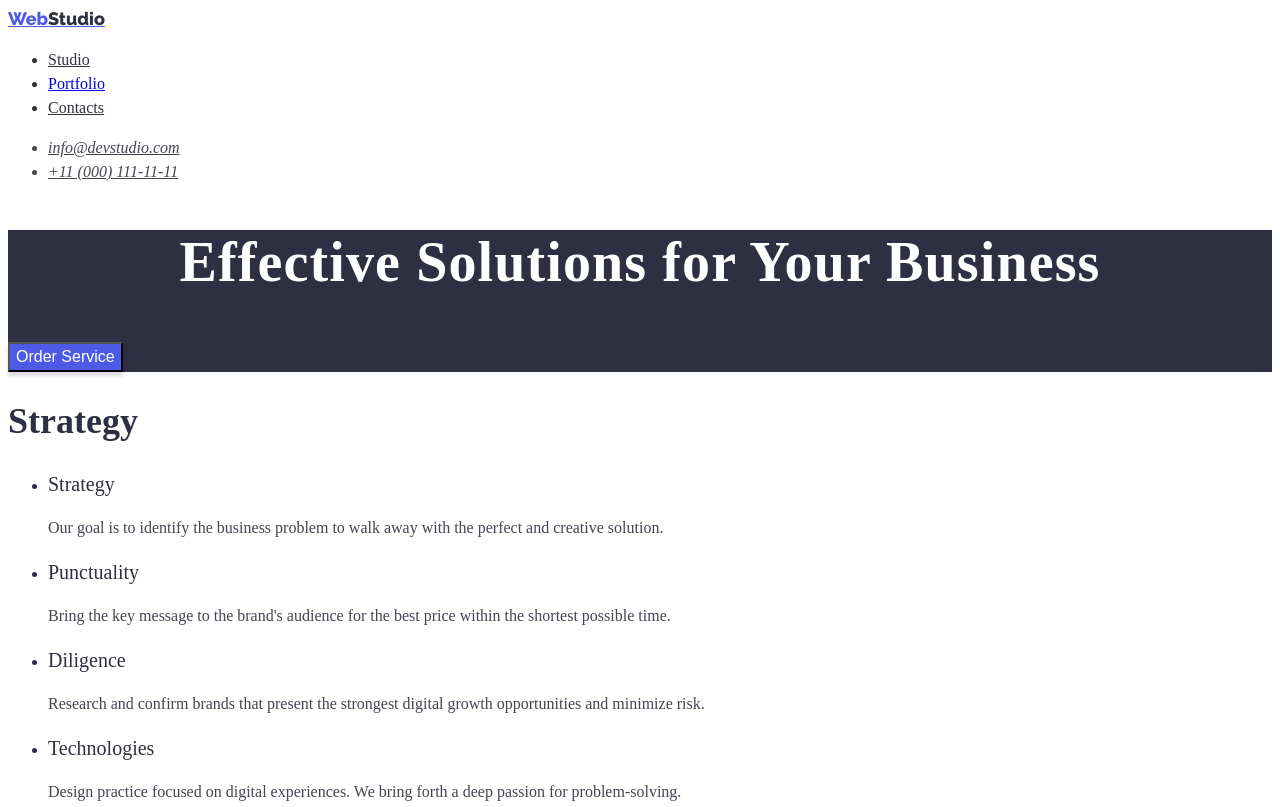
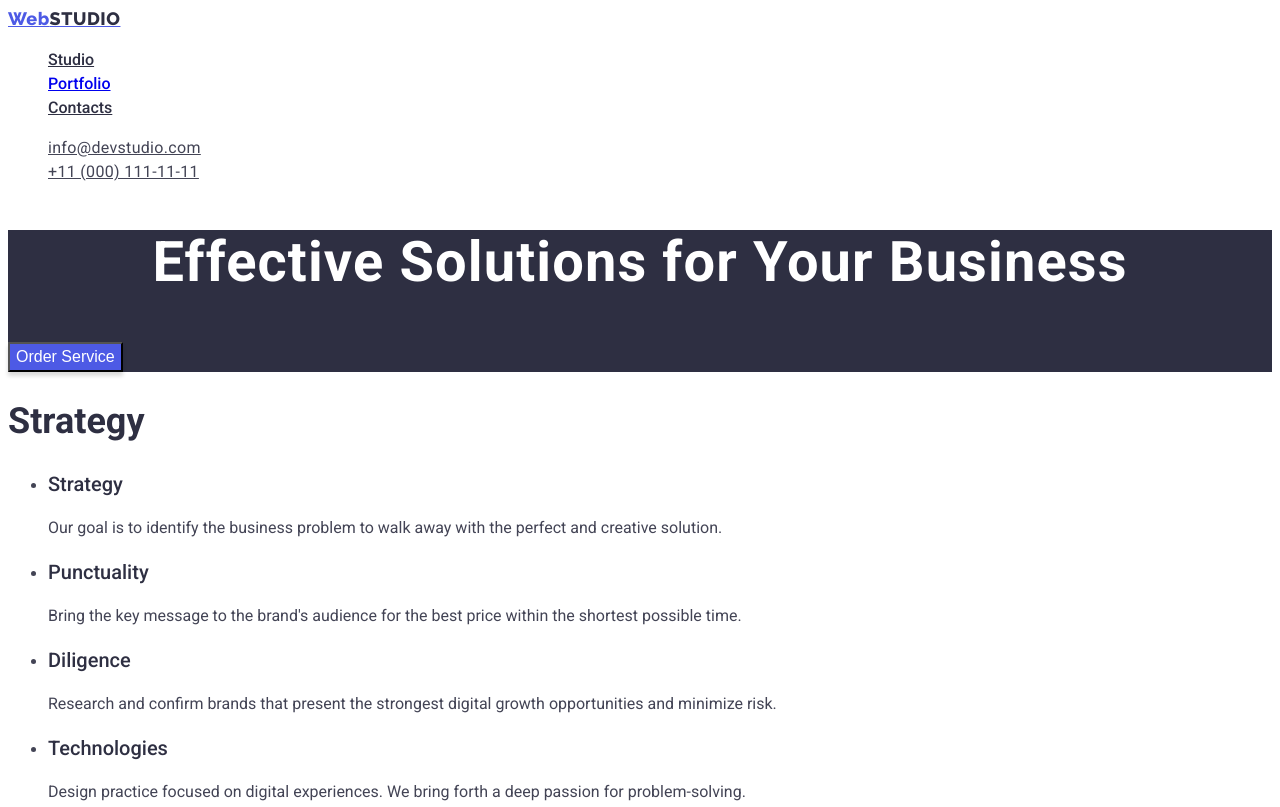
Before and after one commit to Andriy1703/goit-markup-hw-02, a plain HTML site: page index.html in a window 1280 px wide. Shown: the top 807 px of the page. Drawn offline with Linux system fonts and the light colour scheme.

Commit message:
index.html

```diff
--- a/CSS/styles.css
+++ b/CSS/styles.css
@@ -1,10 +1,19 @@
+:root {
+    --primarybrand-color: #4d5ae5;
+    --primarydark-color: #2e2f42;
+    --primarybody-color: #434455;
+    --pressedstate-color: #404bbf;
+    --light-text: #f4f4fd;
+    --white-text: #ffffff;}
 .body{
-font-family:'roboto', 'Raleway'
+font-family: 'Roboto', 'Raleway', 'sans-serif';
 font-style: normal;
 font-weight: 400;
 font-size: 16px;
 line-height: 1.50;
-color: #2E2F42;
+color: #434455;
+background-color: #FFFFFF;
+
 }
 
 .header {}
@@ -12,21 +21,27 @@ color: #2E2F42;
 .header-nav {}
 
 .header-logo {
-font-family: 'Raleway';
+font-family: 'Raleway', 'sans-serif';
 font-weight: 800;
 font-size: 18px;
 line-height: 1.17;
+letter-spacing: 0.03em;
 color:#4D5AE5;}
 
 .logo-dark {
-font-family: 'Raleway';
+font-family: 'Raleway', 'sans-serif';
 font-weight: 800;
 font-size: 18px;
 line-height: 1.17;
+letter-spacing: 0.03em;
+text-transform: uppercase;
+text-decoration: none;
 color: #2E2F42;
 }
 
-.header-list {}
+.header-list {
+    list-style: none;
+}
 
 .header-item {
      font-weight: 500;
@@ -44,13 +59,18 @@ color: #2E2F42;
 
 
 .header-address-item {
+    font-style:normal;
     font-size: 16px;
     line-height: 1.50;
-    color:#434455;}
+    letter-spacing: 0.02em;
+    color:#434455;
+}
 
 .header-address-link {
+    font-style: normal;
     font-size: 16px;
     line-height: 1.50;
+    letter-spacing: 0.02em;
     color:#434455;
 }
 
```
